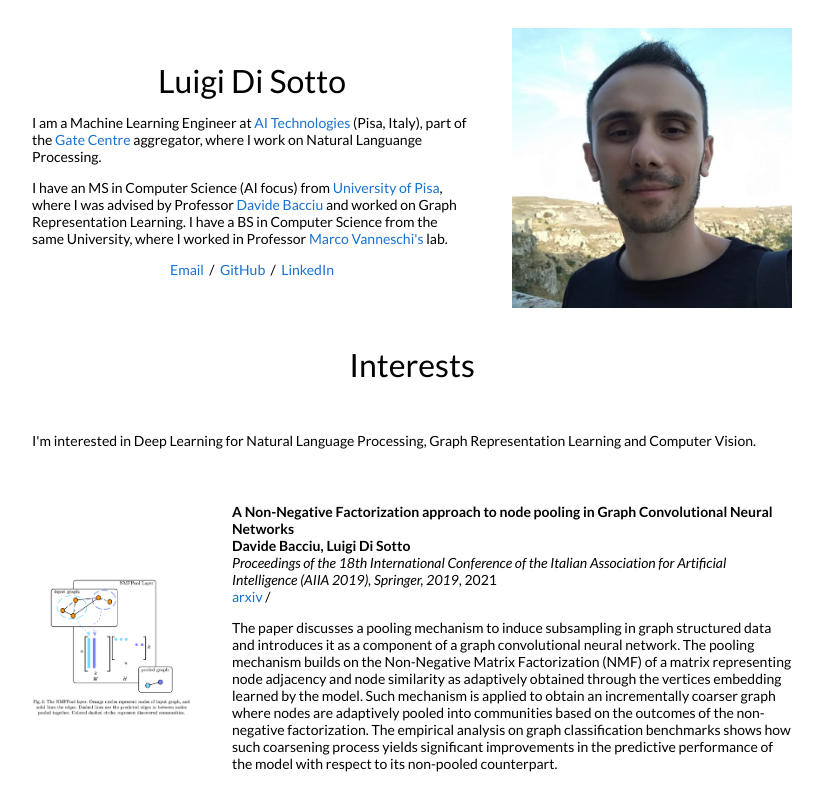
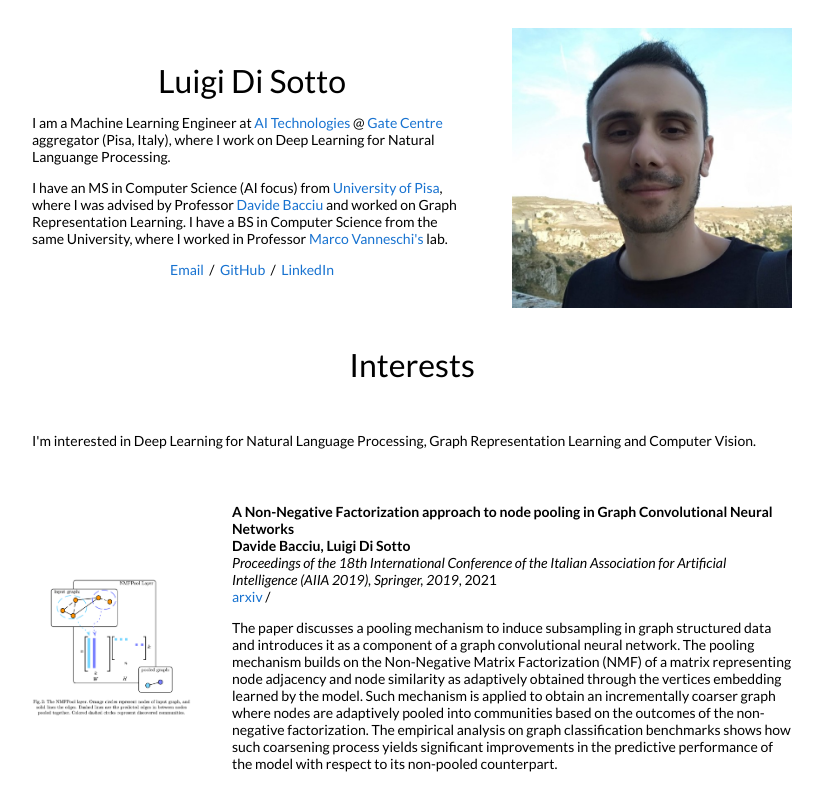
Before and after one commit to luigidisotto/luigidisotto.github.io, a Jekyll site: the page built from _posts/2021-06-28-nmf.markdown, in a window 1280 px wide. Shown: the top 811 px of the page, without its empty margins (228-1051 px from the left). Built offline with Jekyll 4.4.1, drawn with Linux system fonts in a browser that asks for light colours.

Commit message:
Update default.html

```diff
--- a/_layouts/default.html
+++ b/_layouts/default.html
@@ -27,7 +27,7 @@
               <h1>
                 Luigi Di Sotto
               </h1>
-              <p>I am a Machine Learning Engineer at <a href="https://www.aitechnologies.it/">AI Technologies</a> (Pisa, Italy), part of the <a href="https://www.gatecentre.eu/">Gate Centre</a> aggregator, where I work on Natural Languange Processing.
+              <p>I am a Machine Learning Engineer at <a href="https://www.aitechnologies.it/">AI Technologies</a> @ <a href="https://www.gatecentre.eu/">Gate Centre</a> aggregator (Pisa, Italy), where I work on Deep Learning for Natural Languange Processing.
               </p>
               <p>
                 I have an MS in Computer Science (AI focus) from <a href="http://www.di.unipi.it">University of Pisa</a>, where I was advised by Professor <a href="http://pages.di.unipi.it/bacciu/">Davide Bacciu</a> and worked on Graph Representation Learning. I have a BS in Computer Science from the same University, where I worked in Professor <a href="http://joomla.di.unipi.it/~vannesch//">Marco Vanneschi's</a> lab.
```
